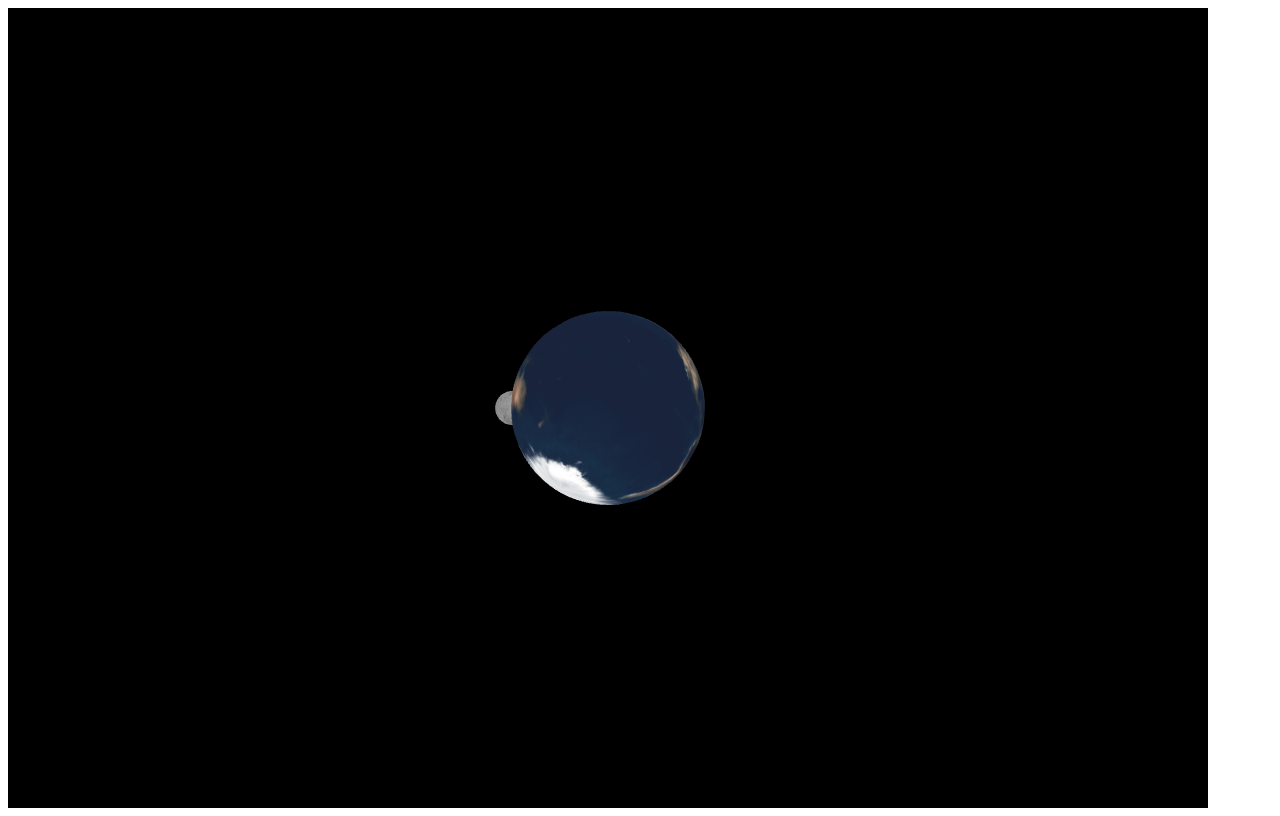
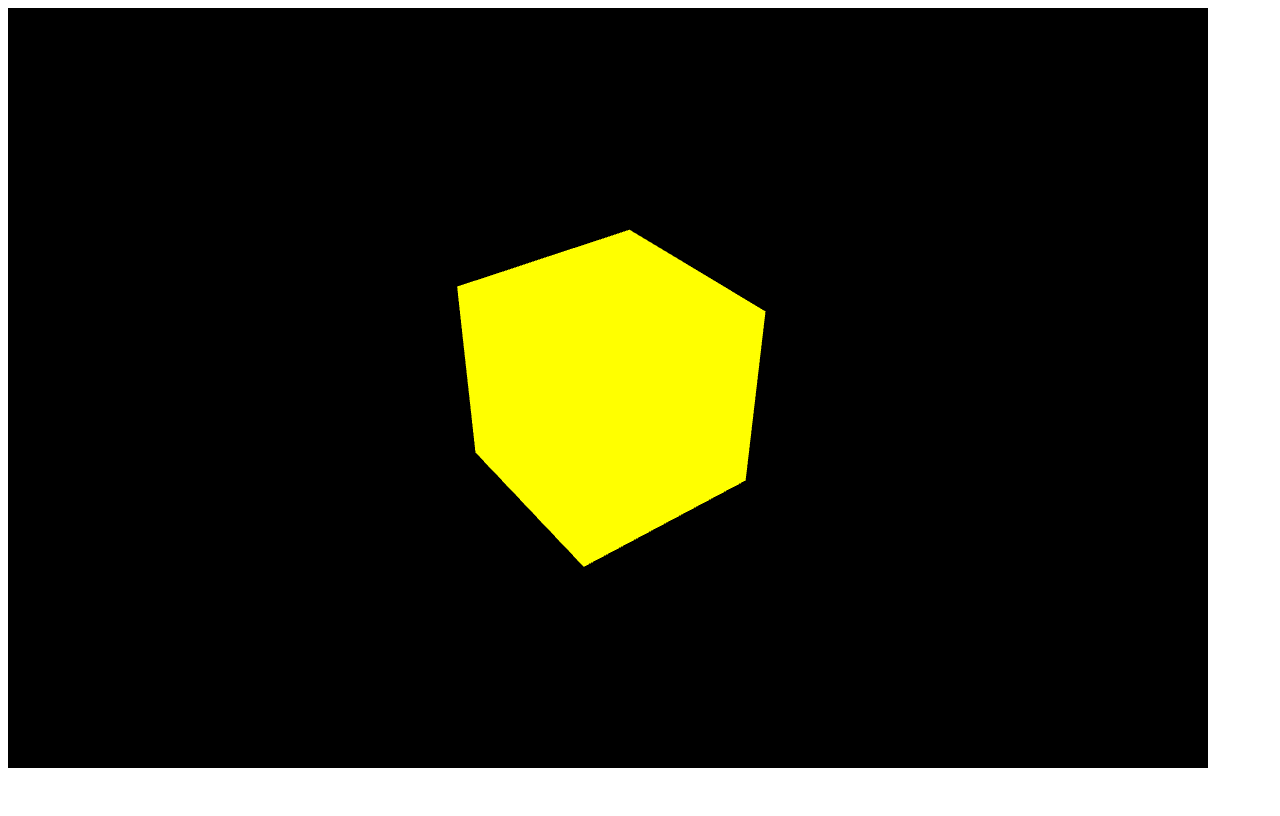
Before and after one commit to lokialone/solar, a website built with webpack: page index.html in a window 1280 px wide. Built offline with nearby package versions, Linux system fonts and the light colour scheme.

Commit message:
feat(demo): test control

```diff
--- a/index.html
+++ b/index.html
@@ -5,9 +5,16 @@
   <meta name="viewport" content="width=device-width, initial-scale=1.0">
   <meta http-equiv="X-UA-Compatible" content="ie=edge">
   <title>solar</title>
+  <style>
+  body{
+    height: 100%;
+    overflow: hidden;
+  }
+
+  </style>
 </head>
 <body>
-  <div id="container" style="width: 1200px; height: 800px;">
+  <div id="container" style="width: 1200px; height: 760px;">
   </div>
 </body>
 </html>
--- a/index.js
+++ b/index.js
@@ -3,15 +3,9 @@ import './libs/stats'
 import * as THREE from './libs/three'
 import OrbitControl from './libs/OrbitControl.js'
 import scene from './component/scene'
-import Earth from './component/earth_new.js'
-import Moon from './component/Moon.js'
+
 OrbitControl(THREE)
-let renderer, camera, container, stats, radius = 5, theta = 0
-let earth = new Earth()
-let moon = new Moon()
-let earth_moon_group = new THREE.Group()
-let cubeA = ''
-let controls = ''
+let renderer, camera, container, stats, mesh
 let init = () => {
     // 初始化灯光和场景
     container = document.getElementById('container')
@@ -24,53 +18,66 @@ let init = () => {
     // camera
     camera = new THREE.PerspectiveCamera(45,
         container.offsetWidth / container.offsetHeight, 1, 10000)
-    camera.position.set(0, 0, 5)
+    camera.position.set(0, 0, 200)
     let light = new THREE.DirectionalLight(0xffffff, 1.5)
     light.position.set(0, 0, 10)
     scene.add(light)
 
-    // controls
-    controls = new THREE.OrbitControls(camera, renderer.domElement)
-    // controls.minDistance = 20
-    // controls.maxDistance = 50
-    controls.maxPolarAngle = Math.PI / 2
-
-    earth_moon_group.add(light)
-    scene.add(earth_moon_group)
+    let geometry = new THREE.BoxBufferGeometry( 50, 50, 50 )
+    let material = new THREE.MeshBasicMaterial({ color: 0xffff00 })
+    mesh = new THREE.Mesh(geometry, material)
+    mesh.rotation.x = Math.PI / 5
+    mesh.rotation.y = Math.PI / 5
+    mesh.speed = 0.05
+    scene.add(mesh)
+}
+let load = () => {
 
 
 }
-let load = () => {
-    earth.init()
-    moon.init()
-    earth.getObject().then((sphere) => {
-        earth_moon_group.add(sphere)
-    })
-    moon.getObject().then((sphere) => {
-        earth_moon_group.add(sphere)
-    })
-    scene.add(earth_moon_group)
-
-}
 let run = () => {
-    //camera
-    // theta += 0.1;
-    // camera.position.x = radius * Math.sin( THREE.Math.degToRad( theta ) );
-    // camera.position.y = radius * Math.sin( THREE.Math.degToRad( theta ) );
-    // camera.position.z = radius * Math.cos( THREE.Math.degToRad( theta ) );
-    // camera.lookAt(scene.position);
-
-    if (earth.checkReady() && moon.checkReady()) {
-        earth.update()
-        moon.update()
-        earth_moon_group.rotation.y += 0.005
-    }
+    let z = mesh.position.z
+    mesh.position.set(0, 0, z - mesh.speed)
     renderer.render(scene, camera)
     requestAnimationFrame(run)
 }
 
+let initInput = () => {
+		    window.addEventListener( 'keydown', function( event ) {
+			    switch ( event.keyCode ) {
+				    // <-
+				    case 37:
+              console.log('<--')
+              mesh.rotation.y = Math.PI/2
+				    break
+				    // up
+				    case 38:
+              console.log('up')
+					    mesh.rotation.x = Math.PI/2
+              break
+            //->
+            case 39:
+              console.log('-->')
+              mesh.rotation.z = -Math.PI/2
+              break
+            //down
+            case 40:
+              console.log('down')
+              mesh.rotation.x = -Math.PI/2
+				    break
+			    }
+		    }, false );
+		    window.addEventListener( 'keyup', function( event ) {
+          console.log('keyup');
+          // mesh.rotation.y  = 0
+			    // armMovement = 0;
+		    }, false );
+		}
+
+
 init()
 load()
+initInput()
 run()
 
 //轨迹
```
Also changed, not shown: libs/threeCombine.js (added).
